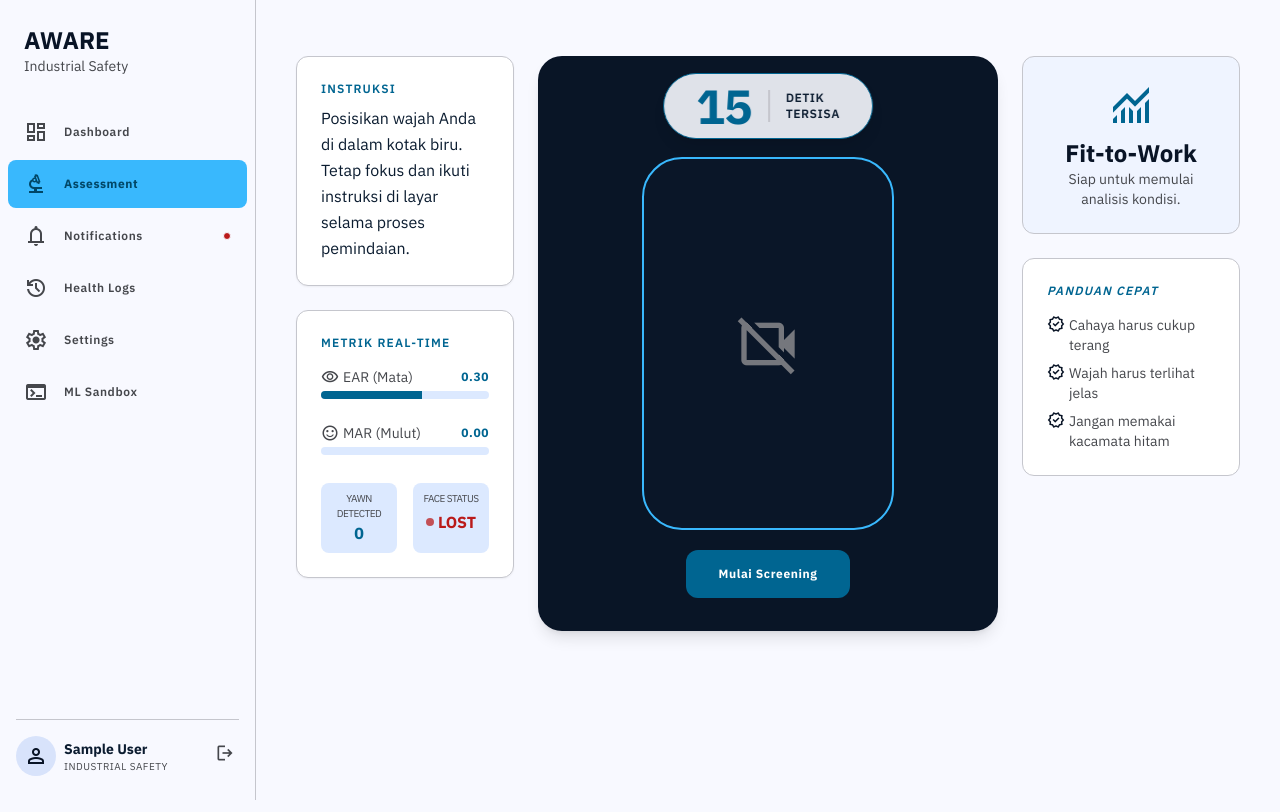
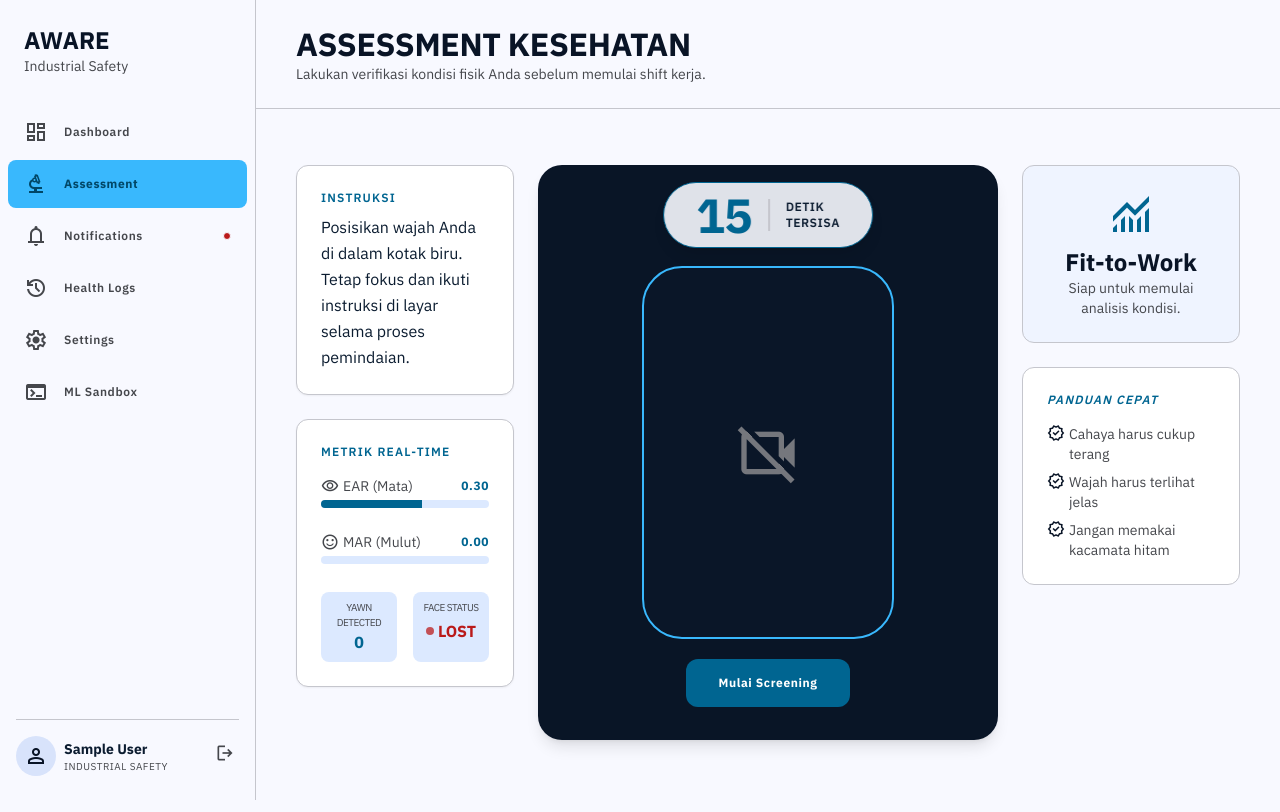
Before and after one commit to sekarwidhastri/AWARE, a React (Vite) app in the folder frontend/: page /screening in a window 1280 px wide. Built offline with nearby package versions, Linux system fonts and the light colour scheme; no server answers; sample sign-in values are in the browser's storage.

Commit message:
feat: refine Screening UI with industrial header and fix syntax errors

```diff
--- a/frontend/src/pages/Screening.jsx
+++ b/frontend/src/pages/Screening.jsx
@@ -201,8 +201,14 @@ export default function Screening() {
       <div className="flex">
         <SideNav userName={user?.name} subLabel={user?.division} />
 
-        <main className="lg:ml-64 flex-1 p-margin-mobile md:p-margin-desktop pb-xl w-full">
-          <div className="max-w-6xl mx-auto grid grid-cols-12 gap-lg mt-md">
+        <main className="lg:ml-64 flex-1 pb-xl w-full">
+          <header className="px-margin-mobile md:px-margin-desktop py-lg border-b border-outline-variant">
+            <h1 className="text-headline-lg font-bold text-primary">ASSESSMENT KESEHATAN</h1>
+            <p className="text-body-sm text-on-surface-variant">Lakukan verifikasi kondisi fisik Anda sebelum memulai shift kerja.</p>
+          </header>
+
+          <div className="p-margin-mobile md:p-margin-desktop">
+            <div className="max-w-6xl mx-auto grid grid-cols-12 gap-lg mt-md">
 
             {/* Left */}
             <div className="col-span-12 lg:col-span-3 order-2 lg:order-1 flex flex-col gap-lg">
@@ -451,8 +457,9 @@ export default function Screening() {
             </div>
 
           </div>
-        </main>
-      </div>
+        </div>
+      </main>
     </div>
-  )
+  </div>
+)
 }
```
